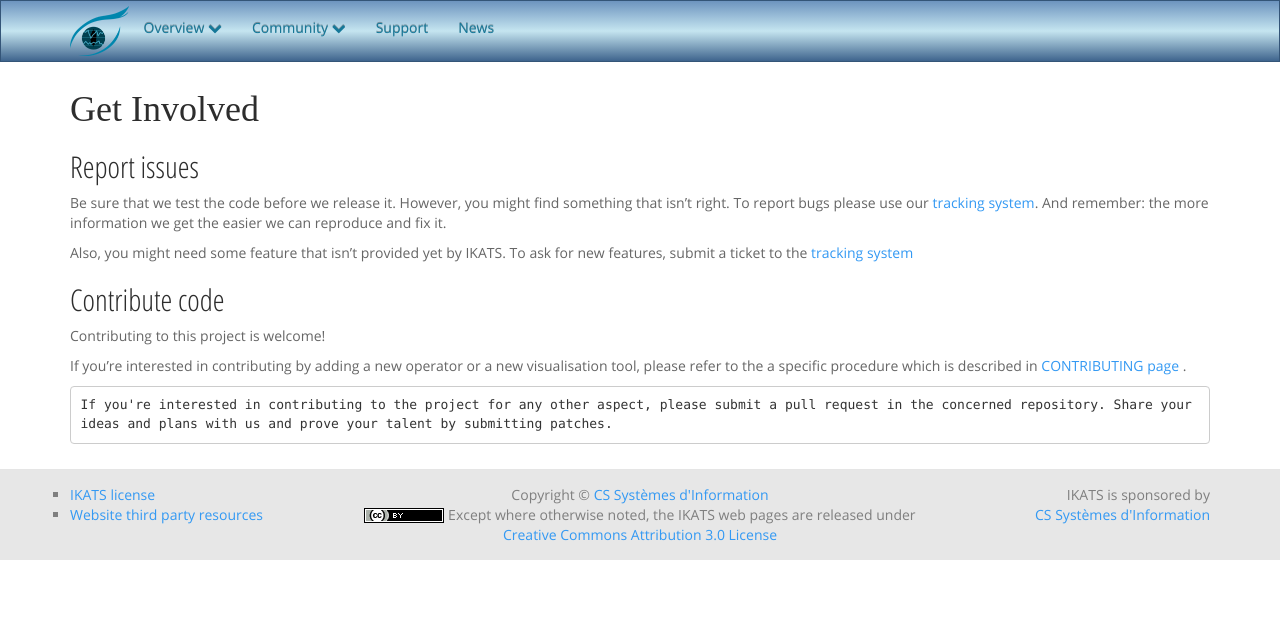
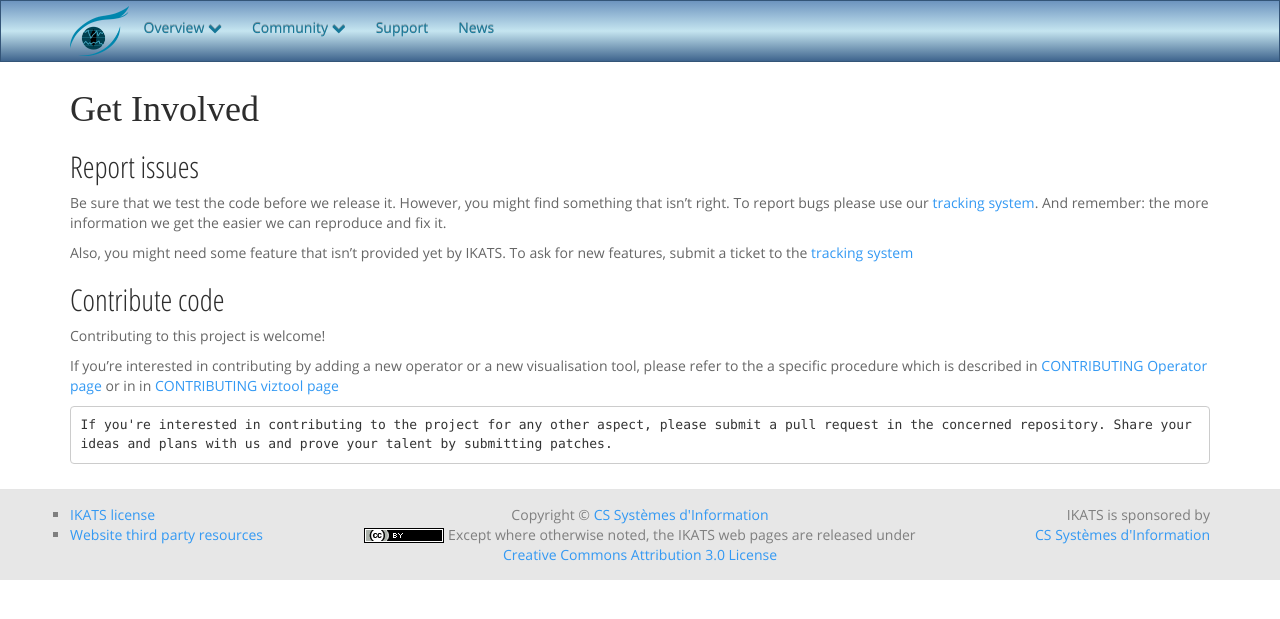
Before and after one commit to IKATS/ikats.github.io, a Jekyll site: the page built from contribute.md, in a window 1280 px wide. Shown: the top 619 px of the page. Built offline with Jekyll 4.4.1, drawn with Linux system fonts in a browser that asks for light colours; some web fonts are replaced.

Commit message:
Fix the contributing links

```diff
--- a/contribute.md
+++ b/contribute.md
@@ -25,7 +25,7 @@
 
   If you're interested in contributing by adding a new operator or  a new visualisation tool,
     please refer to the a specific procedure which is described
-    in <a href="https://github.com/IKATS/ikats.github.io/blob/master/CONTRIBUTING.website.md">CONTRIBUTING page </a>.
+    in <a href="https://github.com/IKATS/ikats.github.io/blob/master/CONTRIBUTING.operator.md">CONTRIBUTING Operator page </a> or in in <a href="https://github.com/IKATS/ikats.github.io/blob/master/CONTRIBUTING.viztool.md">CONTRIBUTING viztool page </a>
 
     If you're interested in contributing to the project for any other aspect, please submit a pull request in the concerned repository.
 Share your ideas and plans with us and prove your talent by submitting patches.
```
